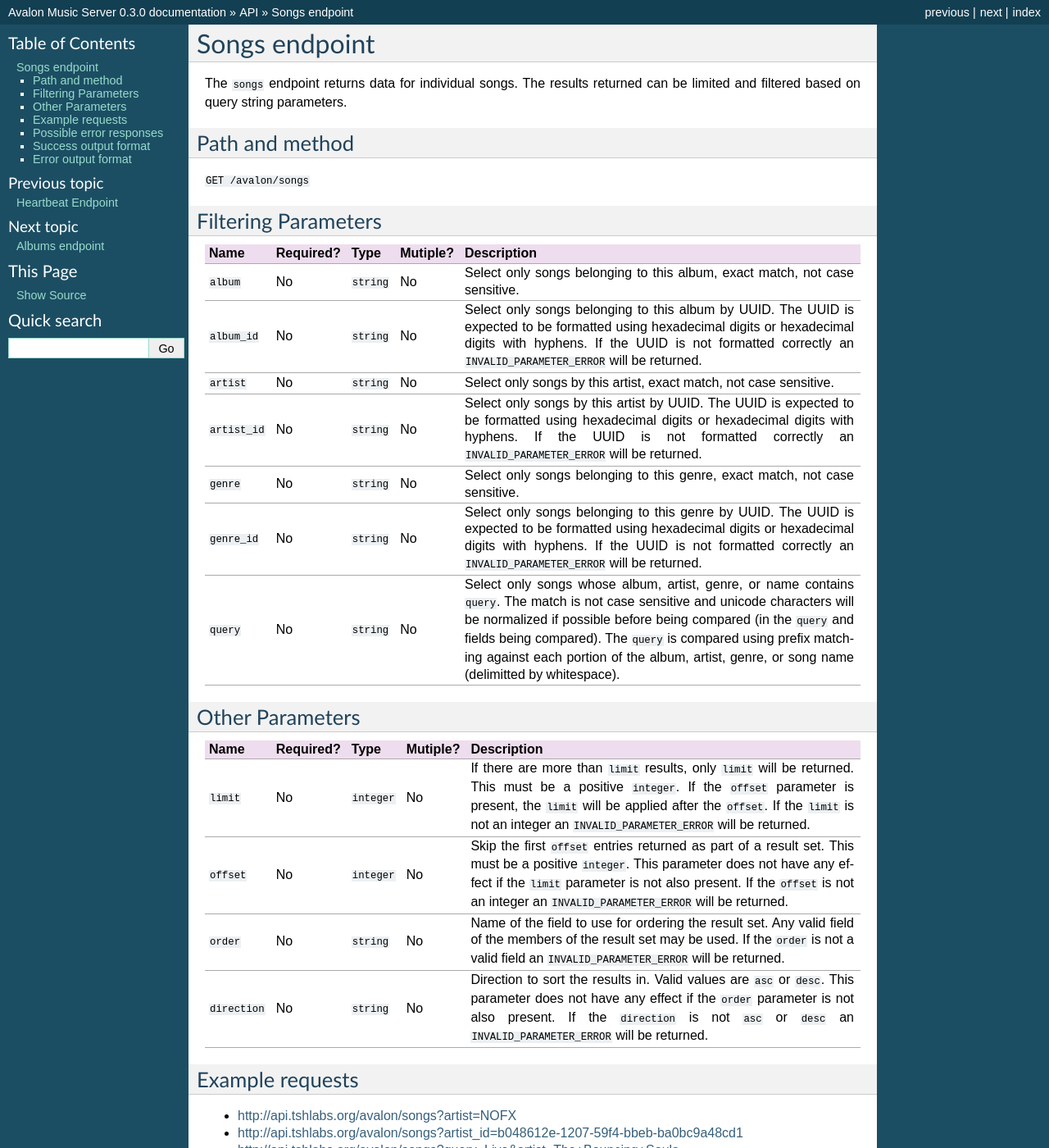
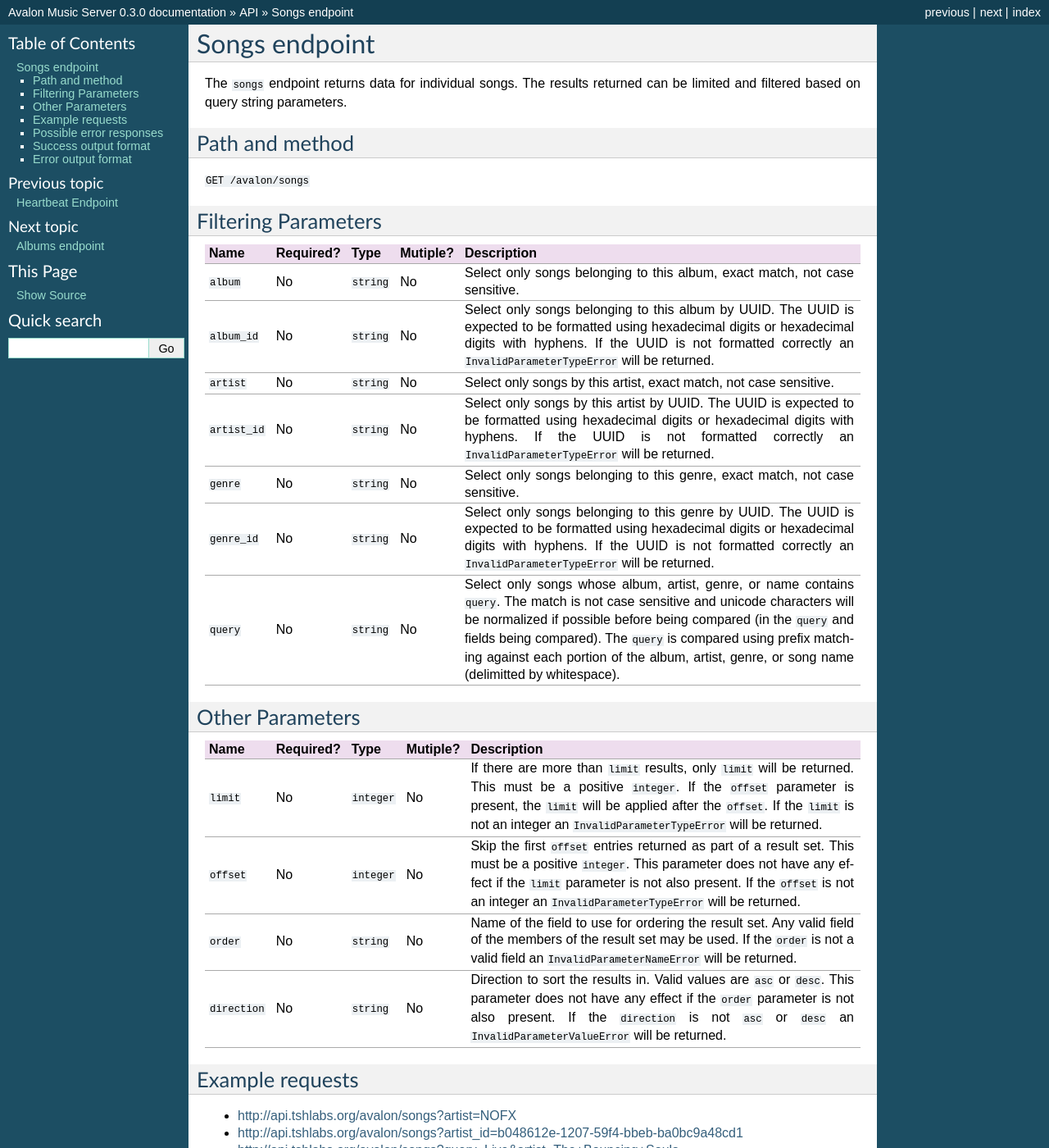
Before and after one commit to 56quarters/avalonms, a Sphinx documentation site: the page built from doc/source/api/songs.rst, in a window 1280 px wide and 1400 px high. Shown: the whole window at 82% size. Built offline with Sphinx 7.4.7, drawn with Linux system fonts in a browser that asks for light colours.

Commit message:
Update docs to new error responses

```diff
--- a/doc/source/api/order_limit.rst
+++ b/doc/source/api/order_limit.rst
@@ -8,22 +8,22 @@
                                                         be returned. This must be a positive ``integer``. If the
                                                         ``offset`` parameter is present, the ``limit`` will be applied
                                                         after the ``offset``. If the ``limit`` is not an integer an
-                                                        ``INVALID_PARAMETER_ERROR`` will be returned.
+                                                        ``InvalidParameterTypeError`` will be returned.
 ------------- ------------- ------------- ------------- ---------------------------------------------------------------
 ``offset``    No            ``integer``   No            Skip the first ``offset`` entries returned as part of a result
                                                         set. This must be a positive ``integer``. This parameter does
                                                         not have any effect if the ``limit`` parameter is not also
                                                         present. If the ``offset`` is not an integer an
-                                                        ``INVALID_PARAMETER_ERROR`` will be returned.
+                                                        ``InvalidParameterTypeError`` will be returned.
 ------------- ------------- ------------- ------------- ---------------------------------------------------------------
 ``order``     No            ``string``    No            Name of the field to use for ordering the result set. Any valid
                                                         field of the members of the result set may be used. If the
-                                                        ``order`` is not a valid field an ``INVALID_PARAMETER_ERROR``
+                                                        ``order`` is not a valid field an ``InvalidParameterNameError``
                                                         will be returned.
 ------------- ------------- ------------- ------------- ---------------------------------------------------------------
 ``direction`` No            ``string``    No            Direction to sort the results in. Valid values are ``asc`` or
                                                         ``desc``. This parameter does not have any effect if the
                                                         ``order`` parameter is not also present. If the ``direction``
-                                                        is not ``asc`` or ``desc`` an ``INVALID_PARAMETER_ERROR`` will
-                                                        be returned.
+                                                        is not ``asc`` or ``desc`` an ``InvalidParameterValueError``
+                                                        will be returned.
 ============= ============= ============= ============= ===============================================================
--- a/doc/source/api/songs.rst
+++ b/doc/source/api/songs.rst
@@ -23,7 +23,7 @@
 ``album_id``  No            ``string``    No            Select only songs belonging to this album by UUID. The UUID is
                                                         expected to be formatted using hexadecimal digits or
                                                         hexadecimal digits with hyphens. If the UUID is not formatted
-                                                        correctly an ``INVALID_PARAMETER_ERROR`` will be returned.
+                                                        correctly an ``InvalidParameterTypeError`` will be returned.
 ------------- ------------- ------------- ------------- ---------------------------------------------------------------
 ``artist``    No            ``string``    No            Select only songs by this artist, exact match, not case
                                                         sensitive.
@@ -31,7 +31,7 @@
 ``artist_id`` No            ``string``    No            Select only songs by this artist by UUID. The UUID is expected
                                                         to be formatted using hexadecimal digits or hexadecimal digits
                                                         with hyphens. If the UUID is not formatted correctly an
-                                                        ``INVALID_PARAMETER_ERROR`` will be returned.
+                                                        ``InvalidParameterTypeError`` will be returned.
 ------------- ------------- ------------- ------------- ---------------------------------------------------------------
 ``genre``     No            ``string``    No            Select only songs belonging to this genre, exact match, not
                                                         case sensitive.
@@ -39,7 +39,7 @@
 ``genre_id``  No            ``string``    No            Select only songs belonging to this genre by UUID. The UUID is
                                                         expected to be formatted using hexadecimal digits or
                                                         hexadecimal digits with hyphens. If the UUID is not formatted
-                                                        correctly an ``INVALID_PARAMETER_ERROR`` will be
+                                                        correctly an ``InvalidParameterTypeError`` will be
                                                         returned.
 ------------- ------------- ------------- ------------- ---------------------------------------------------------------
 ``query``     No            ``string``    No            Select only songs whose album, artist, genre, or name contains
```
